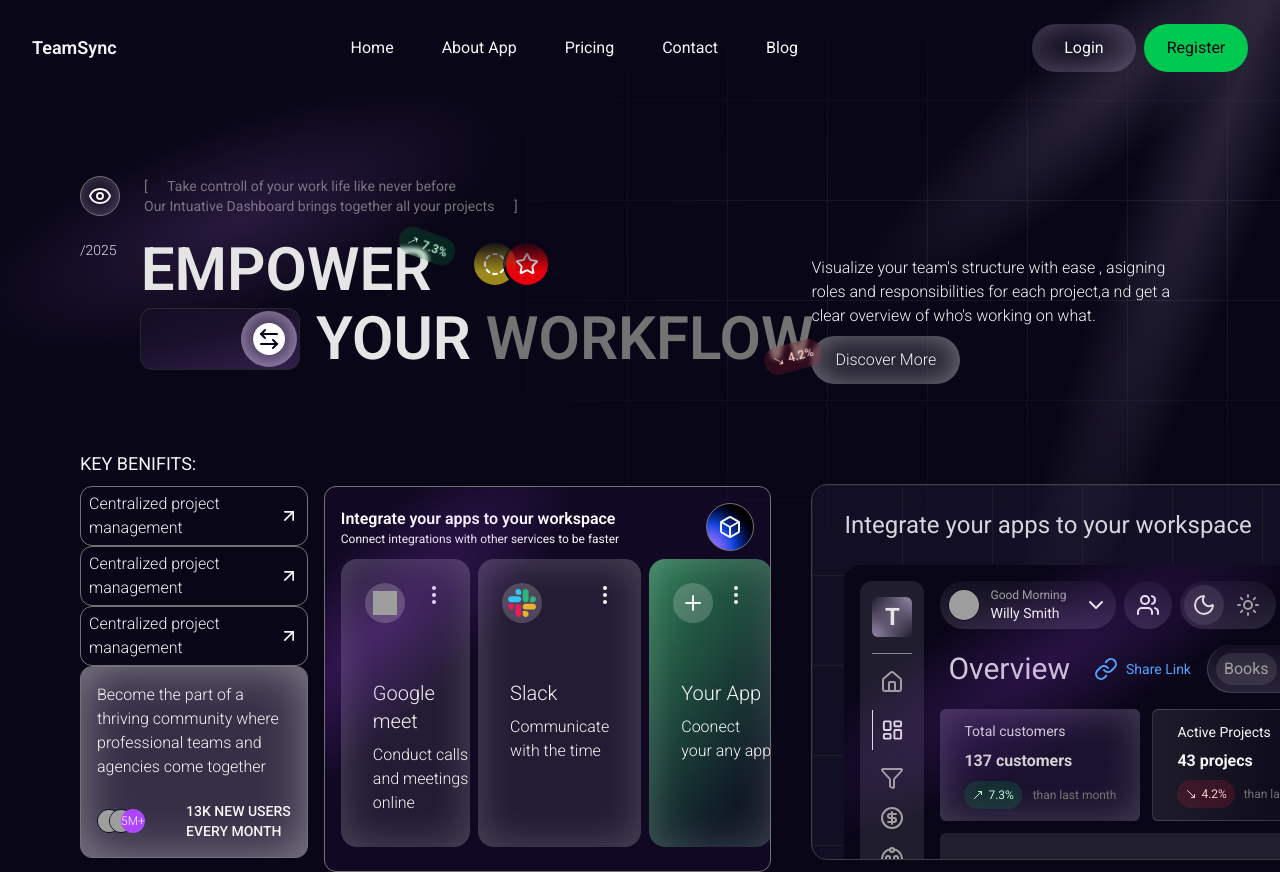
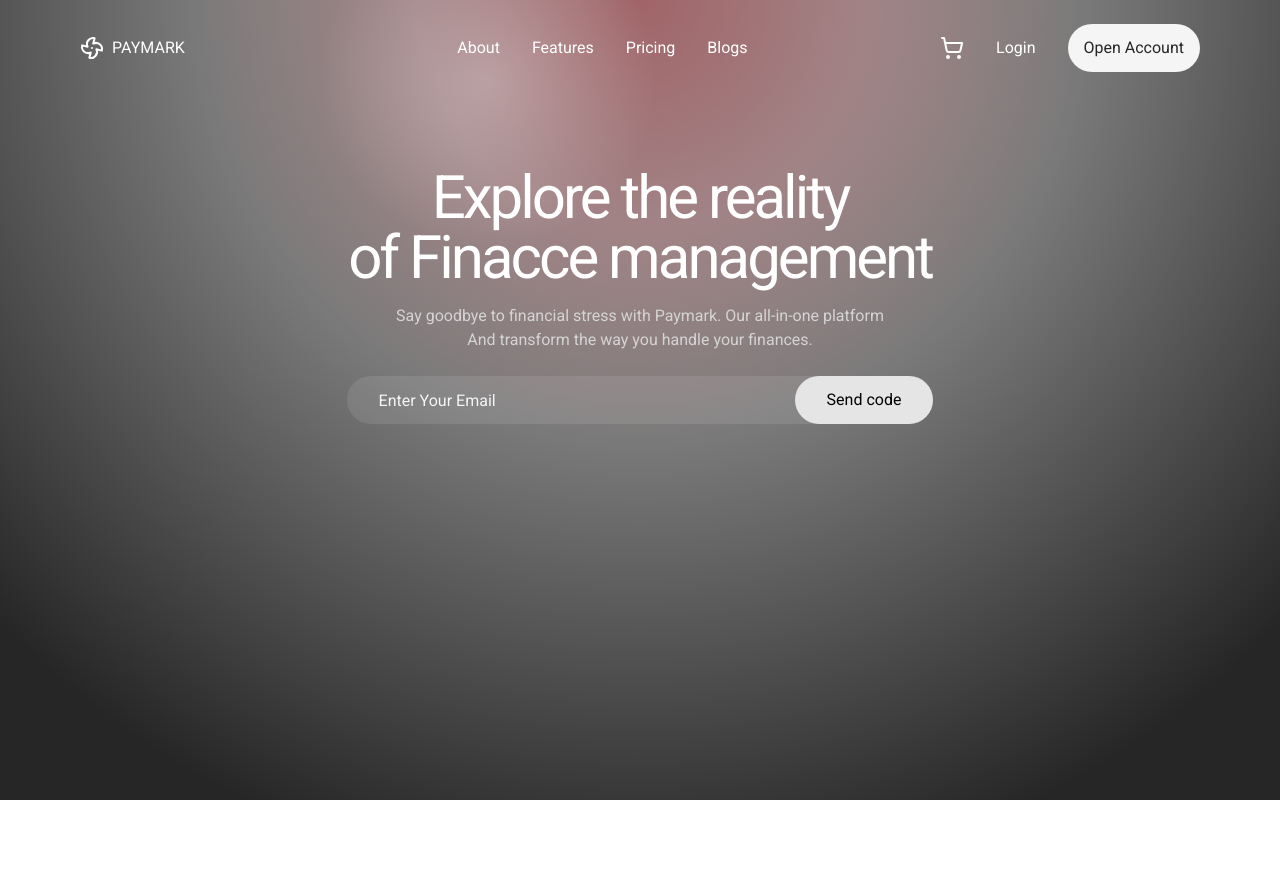
Before and after one commit to prasad-nikam/Heros, a React (Vite) app: page / in a window 1280 px wide. After the commit the page ends 800 px from the top, so only its background shows below. Built offline with nearby package versions, Linux system fonts and the light colour scheme; grey boxes are pictures that could not be loaded.

Commit message:
New Hero page added: Paymark

```diff
--- a/src/App.tsx
+++ b/src/App.tsx
@@ -1,14 +1,15 @@
 import "./App.css";
 import Agnce from "./pages/Agnce/Agnce";
+import Paymark from "./pages/Paymark/Paymark";
 import TeamSync from "./pages/TeamSync/TeamSync";
 
 function App() {
   return (
     <>
       <div>
-        <TeamSync />
-
+        {/* <TeamSync /> */}
         {/* <Agnce /> */}
+        <Paymark />
       </div>
     </>
   );
--- /dev/null
+++ b/src/pages/Paymark/Hero.tsx
@@ -0,0 +1,33 @@
+const Hero = () => {
+  return (
+    <div className="relative z-10 mt-20">
+      <div className="flex flex-col items-center justify-center text-white">
+        <div className="tracking-tighter md:text-6xl">Explore the reality</div>
+        <div className="tracking-tighter md:text-6xl">
+          of Finacce management
+        </div>
+        <div className="text-md mt-4 text-neutral-300">
+          Say goodbye to financial stress with Paymark. Our all-in-one platform
+        </div>
+        <div className="text-md text-neutral-300">
+          And transform the way you handle your finances.
+        </div>
+
+        <div className="relative z-20 mt-6 inline-flex h-12 items-center rounded-full bg-neutral-100/10">
+          <input
+            type="email"
+            name="email"
+            id="email"
+            placeholder="Enter Your Email"
+            className="h-full w-md rounded-l-full px-8 placeholder:text-neutral-100 focus:outline-none"
+          />
+          <button className="h-full cursor-pointer rounded-full bg-neutral-200 px-8 text-black hover:bg-neutral-400">
+            Send code
+          </button>
+        </div>
+      </div>
+    </div>
+  );
+};
+
+export default Hero;
--- /dev/null
+++ b/src/pages/Paymark/Navbar.tsx
@@ -0,0 +1,29 @@
+import { Fan, ShoppingCart } from "lucide-react";
+
+const Navbar = () => {
+  return (
+    <div className="z-9 mx-5 flex items-center justify-between py-4 text-white md:mx-20">
+      <div className="flex gap-2">
+        <Fan />
+        <div>PAYMARK</div>
+      </div>
+      <div className="ml-20 flex items-center justify-between gap-8">
+        <button className="hover:text-gray-300">About</button>
+        <button className="hover:text-gray-300">Features</button>
+        <button className="hover:text-gray-300">Pricing</button>
+        <button className="hover:text-gray-300">Blogs</button>
+      </div>
+      <div className="flex items-center justify-between gap-8">
+        <button>
+          <ShoppingCart />
+        </button>
+        <button>Login</button>
+        <button className="h-12 rounded-full bg-neutral-100 px-4 text-neutral-800">
+          Open Account
+        </button>
+      </div>
+    </div>
+  );
+};
+
+export default Navbar;
--- /dev/null
+++ b/src/pages/Paymark/Paymark.tsx
@@ -0,0 +1,38 @@
+import { cn } from "@/lib/utils";
+import Hero from "./Hero";
+import Navbar from "./Navbar";
+
+const Paymark = () => {
+  return (
+    <div
+      className={cn(
+        "relative min-h-screen w-full pt-2",
+        "z-0 overflow-hidden bg-neutral-800",
+      )}
+    >
+      <Navbar />
+      <Hero />
+
+      <div
+        className={cn(
+          "pointer-events-none absolute top-0 left-1/2 -z-9 size-1000 -translate-x-1/2 opacity-40",
+          "bg-[radial-gradient(circle_at_top,var(--color-red-800)_0%,transparent_10%)]",
+        )}
+      ></div>
+      <div
+        className={cn(
+          "pointer-events-none absolute top-0 left-1/2 -z-10 size-1000 -translate-x-1/2 opacity-60",
+          "bg-[radial-gradient(circle_at_top,var(--color-neutral-100)_5%,transparent_20%)]",
+        )}
+      ></div>
+      <div
+        className={cn(
+          "pointer-events-none absolute -top-180 -left-78 -z-8 size-400",
+          "bg-[radial-gradient(var(--color-neutral-100)_0%,transparent_15%)] opacity-30",
+        )}
+      ></div>
+    </div>
+  );
+};
+
+export default Paymark;
```
